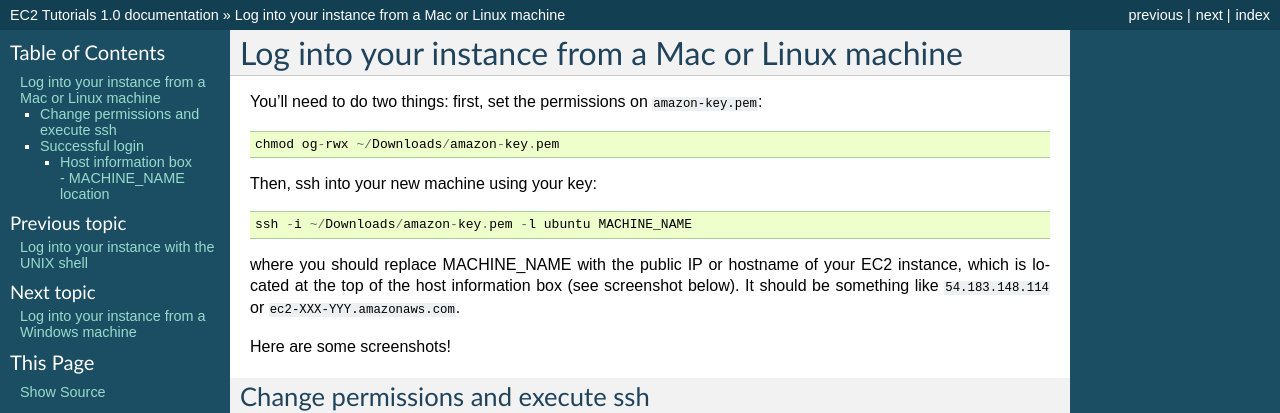
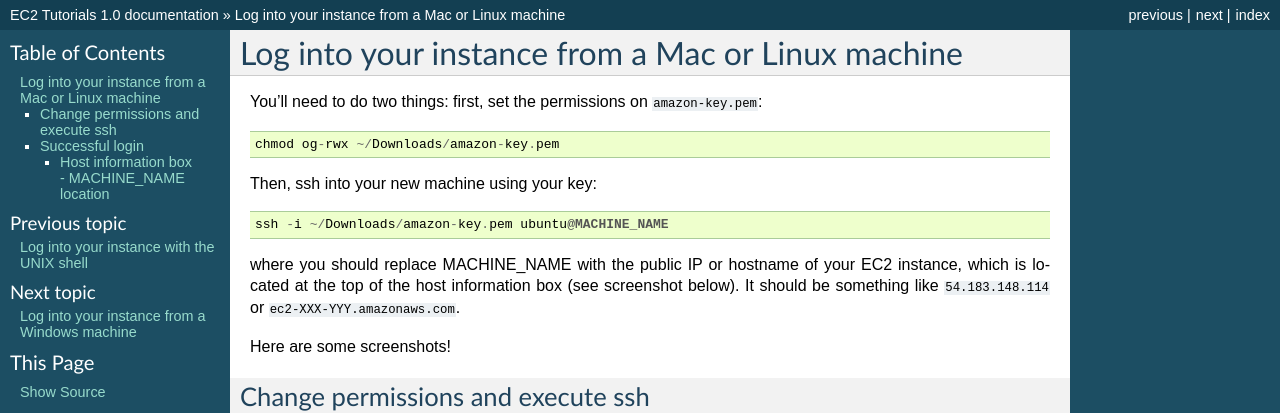
Before and after one commit to germs-lab/ec2-tutorials, a Sphinx documentation site: the page built from docs/login-shell-unix.rst, in a window 1280 px wide. Shown: the top 413 px of the page. Built offline with Sphinx 7.4.7, drawn with Linux system fonts in a browser that asks for light colours.

```diff
--- a/docs/login-shell-unix.rst
+++ b/docs/login-shell-unix.rst
@@ -9,7 +9,7 @@ You'll need to do two things: first, set the permissions on
 
 Then, ssh into your new machine using your key::
 
-   ssh -i ~/Downloads/amazon-key.pem -l ubuntu MACHINE_NAME
+   ssh -i ~/Downloads/amazon-key.pem ubuntu@MACHINE_NAME
 
 where you should replace MACHINE_NAME with the public IP or hostname
 of your EC2 instance, which is located at the top of the host
```
